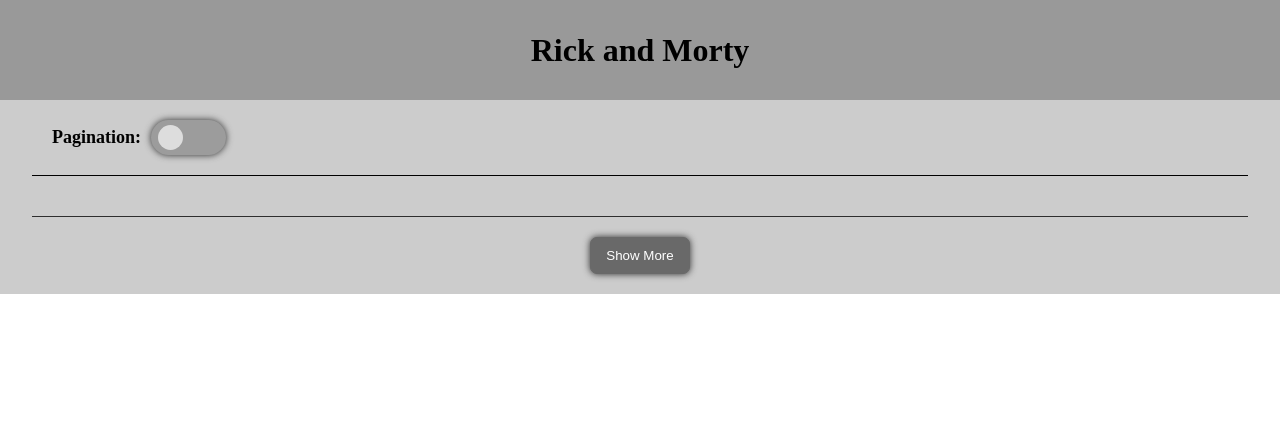
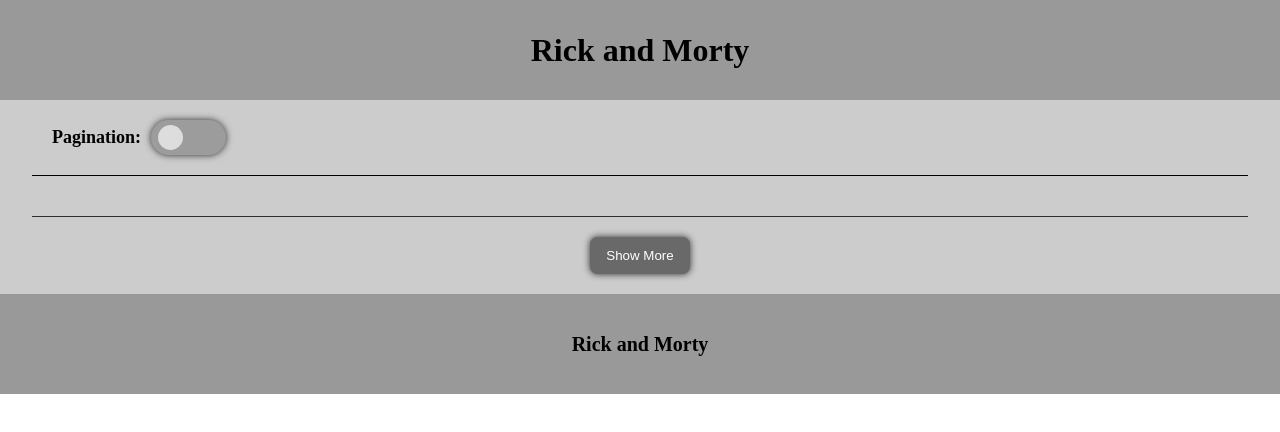
Before and after one commit to RomanVertal/IT-Bootcamp_Rick-and-Morty, a website built with webpack: page public/index.html in a window 1280 px wide. Built offline with nearby package versions, Linux system fonts and the light colour scheme; no server answers.

Commit message:
add footer

```diff
--- /dev/null
+++ b/src/components/footer/index.js
@@ -0,0 +1,11 @@
+export const createFooter = (container) => {
+	const footer = document.createElement("footer");
+	footer.classList.add("footer");
+
+	const title = document.createElement("p");
+	title.classList.add("footer__title");
+	title.textContent = "Rick and Morty";
+	footer.append(title);
+
+	container.append(footer);
+};
--- a/src/index.js
+++ b/src/index.js
@@ -1,4 +1,5 @@
 import { createCharacters } from "./components/characters";
+import { createFooter } from "./components/footer";
 import { createHeader } from "./components/header";
 import { createMain, main } from "./components/main";
 import { createMoreCharactersButton } from "./components/moreCharactersButton";
@@ -14,7 +15,7 @@
 	createNavbar(main);
 	createCharacters(main);
 	createMoreCharactersButton(main);
-
+	createFooter(wrapper);
 	document.body.append(wrapper);
 };
 
--- a/src/style/style.scss
+++ b/src/style/style.scss
@@ -275,3 +275,17 @@
 .hidden{
     display: none;
 }
+
+
+.footer{
+    height: 100px;
+    display: flex;
+    justify-content: center;
+    align-items: center;
+    background-color: #999999;
+}
+
+.footer__title{
+    font-size: 20px;
+    font-weight: bold;
+}
--- a/src/style/styleAdaptive.scss
+++ b/src/style/styleAdaptive.scss
@@ -22,6 +22,22 @@
         grid-template-columns: 1fr 1fr;
 
     }
+    .modal-window{
+        flex-direction: column;
+        width: 300px;
+        height: inherit;
+        margin: 150px auto;
+    }
+
+    .modal-window__img{
+        img{
+            border-radius: 15px 15px 0 0 ;
+        }
+    }
+    .button-close{
+        color: #ffffff;
+        text-shadow: 0 0 5px #000000;
+    }
 
 }
 
```
